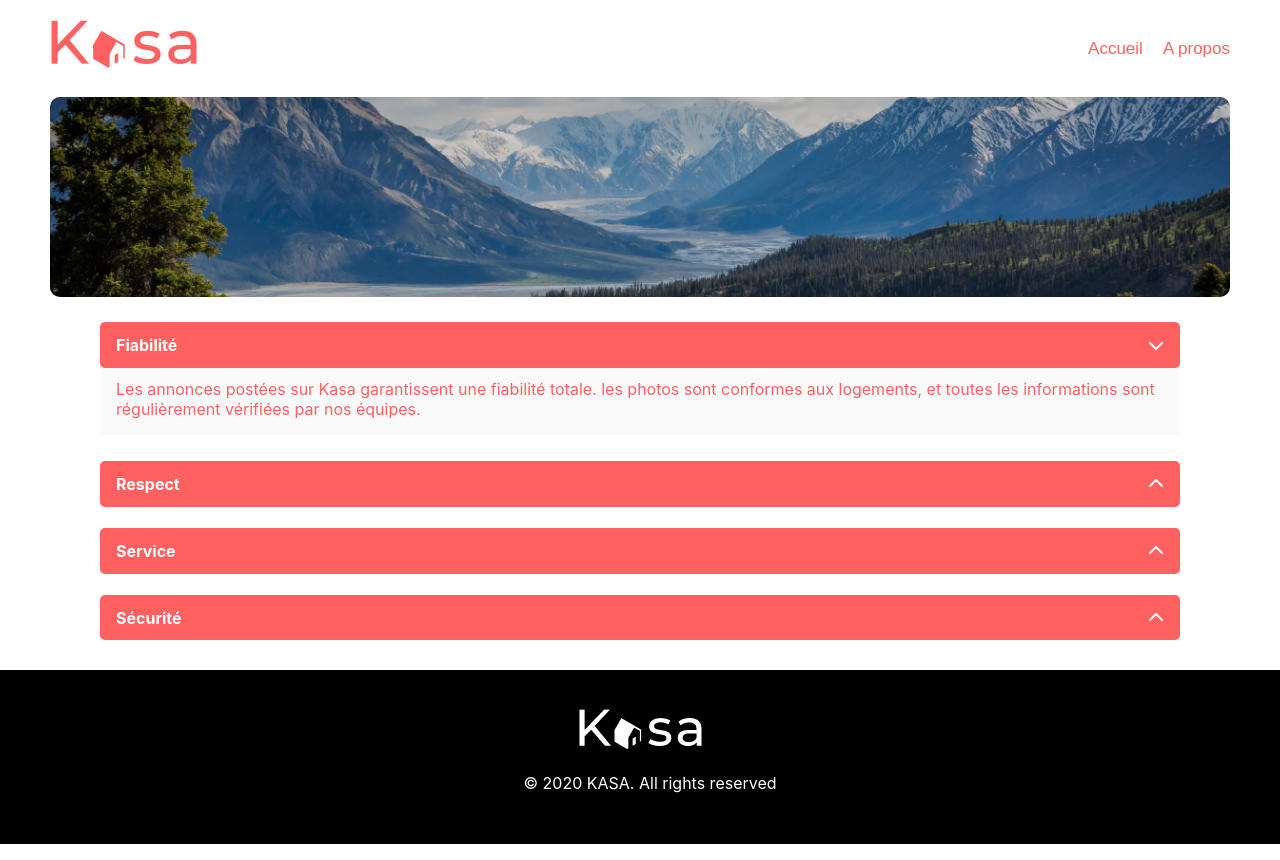
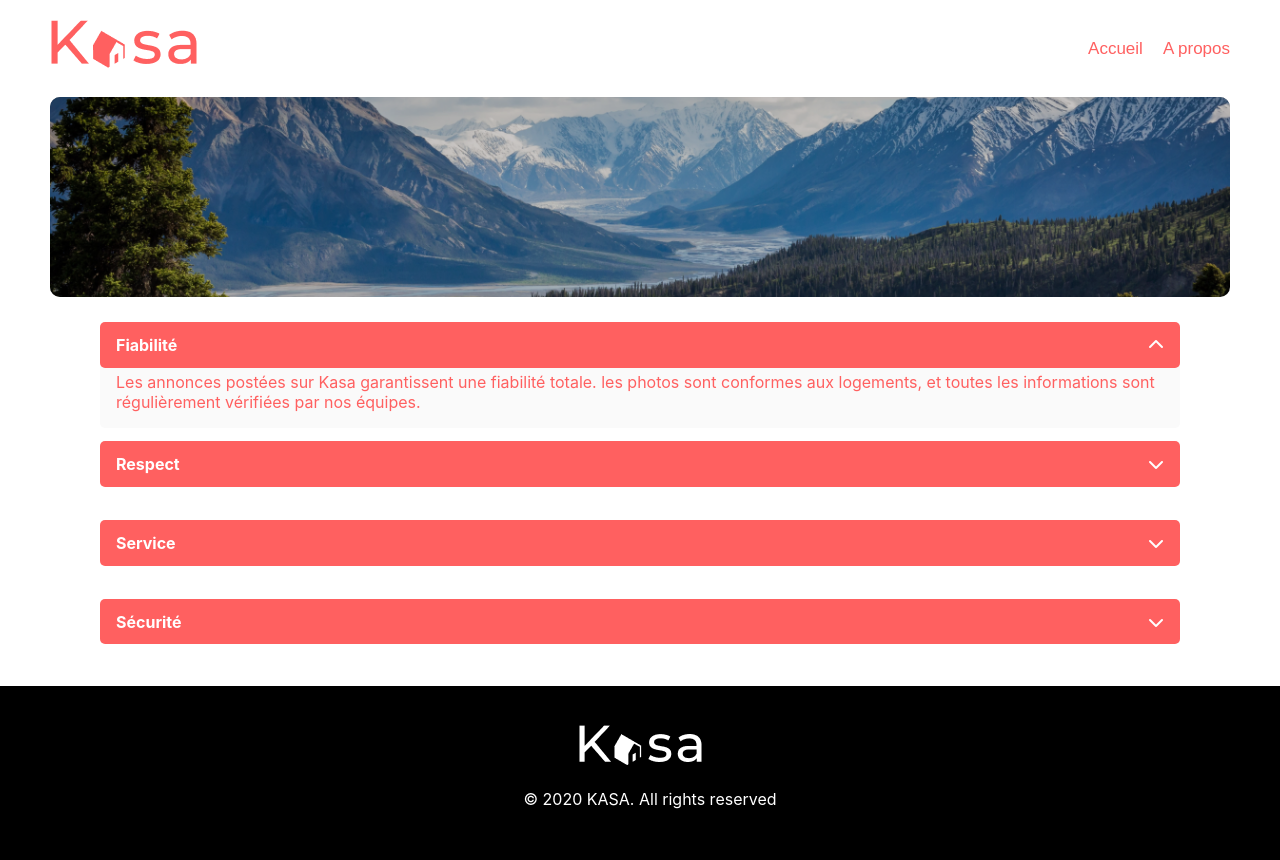
Before and after one commit to webmadao/projet-kasa, a React (Create React App) app: page /about in a window 1280 px wide. Both pictures are taken after a click on the icon 1156 px from the left and 345 px from the top of the page. Built offline with nearby package versions, Linux system fonts and the light colour scheme.

Commit message:
transition <p> et <ul>

```diff
--- a/src/components/ApartDetails/ApartDetails.jsx
+++ b/src/components/ApartDetails/ApartDetails.jsx
@@ -17,11 +17,11 @@ function ApartDetails(props) {
         <span>Description</span>
         <i className={`fa-solid ${isVisible ? 'fa-chevron-up' : 'fa-chevron-down'}`}></i>
       </h4>
-      {isVisible && (
-        <p>
+
+        <p className={isVisible ? 'visible' : ''}>
           {state.description}
         </p>
-      )}
+
     </div>
   );
 }
--- a/src/components/ApartDetails/ApartDetails.scss
+++ b/src/components/ApartDetails/ApartDetails.scss
@@ -32,6 +32,14 @@
         position: relative;
         top: -0.3rem;
         z-index: -1;
+        opacity: 0;
+        max-height: 0px;
+        overflow: hidden;
+        transition: opacity 1s ease, max-height 2s ease;
+      }
+      .visible {
+        opacity: 1;
+        max-height: 120px;
       }
     }
   }
--- a/src/components/ApartEquipements/ApartEquipements.jsx
+++ b/src/components/ApartEquipements/ApartEquipements.jsx
@@ -15,15 +15,15 @@ function ApartEquipements(props) {
     <div className='apartment__equipement'>
       <h4 onClick={toggleVisibility}>
         <span>Equipements</span>
-        <span><i className={`fa-solid ${isVisible ? 'fa-chevron-up' : 'fa-chevron-down'}`}></i></span>
+        <span><i className={`fa ${isVisible ? 'fa-chevron-up rotate' : 'fa-chevron-down'}`}></i></span>
       </h4>
-      {isVisible && (
-        <ul>
+
+        <ul className={isVisible ? 'visible' : ''}>
           {state.tags.map((equipment, index) => (
             <li key={index}>{equipment}</li>
           ))}
         </ul>
-      )}
+
     </div>
   );
 }
--- a/src/components/ApartEquipements/ApartEquipements.scss
+++ b/src/components/ApartEquipements/ApartEquipements.scss
@@ -1,14 +1,13 @@
 @import './sass/variables';
+
 .apartment-details {
   display: flex;
   flex-wrap: wrap;
   gap: 20px;
 
-
   .apartment__description,
   .apartment__equipement {
     flex: 0 0 calc(50% - 20px);
-
 
     h4 {
       background-color: $primary-color;
@@ -32,6 +31,24 @@
       position: relative;
       top: -0.3rem;
       z-index: -1;
+      opacity: 0;
+      max-height: 0px;
+      overflow: hidden;
+      transition: opacity 1s ease, max-height 2s ease;
+    }
+
+    .visible {
+      opacity: 1;
+      max-height: 120px;
     }
   }
 }
+
+.fa-chevron-up,
+.fa-chevron-down {
+  transition: transform 2s ease; // Remplacez la valeur par la durée souhaitée (en secondes) pour l'animation
+}
+
+.fa-chevron-up.rotate {
+  transform: rotate(180deg); // Applique une rotation de 180 degrés lorsque la classe rotate est ajoutée
+}
--- a/src/pages/About/About.jsx
+++ b/src/pages/About/About.jsx
@@ -10,6 +10,8 @@ function About() {
   const [respectOpen, setRespectOpen] = useState(false);
   const [serviceOpen, setServiceOpen] = useState(false);
   const [securiteOpen, setSecuriteOpen] = useState(false);
+
+
 
   // Fonction pour inverser l'état d'ouverture/fermeture du paragraphe
   const toggleSection = (section) => {
@@ -44,12 +46,12 @@ function About() {
             ></i>
 
           </h4>
-          {fiabiliteOpen && (
-            <p>
+
+          <p className={fiabiliteOpen ? 'visible' : ''}>
               Les annonces postées sur Kasa garantissent une fiabilité totale. les photos sont conformes aux logements,
               et toutes les informations sont régulièrement vérifiées par nos équipes.
             </p>
-          )}
+
         </div>
 
         <div className='about-respect'>
@@ -60,12 +62,12 @@ function About() {
               onClick={() => toggleSection('respect')}
             ></i>
           </h4>
-          {respectOpen && (
-            <p>
+
+            <p className={respectOpen ? 'visible' : ''}>
               La bienveillance fait partie des valeurs fondatrices de Kasa. Tout comportement discriminatoire ou de
               perturbation du voisinage entrainera une exclusion de notre plateforme.
             </p>
-          )}
+
         </div>
 
         <div className='about-service'>
@@ -76,13 +78,13 @@ function About() {
               onClick={() => toggleSection('service')}
             ></i>
           </h4>
-          {serviceOpen && (
-            <p>
+
+            <p className={serviceOpen ? 'visible' : ''}>
               La bienveillance fait partie des valeurs fondatrices de Kasa. Tout comportement discriminatoire ou de
               perturbation du voisinage entrainera une exclusion de notre plateforme.
             </p>
 
-          )}
+
         </div>
 
         <div className='about-securite'>
@@ -93,14 +95,14 @@ function About() {
               onClick={() => toggleSection('securite')}
             ></i>
           </h4>
-          {securiteOpen && (
-            <p>
+
+            <p className={securiteOpen ? 'visible' : ''}>
               La sécurité est la priorité de Kasa. Aussi bien pour nos hôtes que pour les voyageurs, chaque logement
               correspond aux critères de sécurité établis par nos services. En laissant une note aussi bien à l'hôte
               qu'au locataire, cela permet à nos équipes de vérifier que les standards sont bien respectés. Nous
               organisons également des ateliers sur la sécurité domestique pour nos hôtes.
             </p>
-          )}
+
         </div>
       </div>
     </>
--- a/src/pages/About/About.scss
+++ b/src/pages/About/About.scss
@@ -2,6 +2,9 @@
 .about__page {
     margin: auto;
     position: relative;
+    display: flex;
+    flex-direction: column;
+    gap: -15px;
     padding-inline: 2rem;
     color: $primary-color;
     margin-inline:20px ;
@@ -27,12 +30,54 @@
         background-color: $background-color;
         padding: 1rem;
         border-radius: 5px;
-        margin-block: 0;
+
+        margin-block: -10px;
         position: relative;
-        top: -0.3rem;
         z-index: -1;
+        top: -0.1rem;
+        opacity: 0;
+        max-height: 0px;
+        overflow: hidden;
+        transition: opacity 2s ease, max-height 2s ease; // Augmentez les durées de transition selon vos préférences
+      }
+
+      .visible {
         opacity: 1;
-        transition: opacity 0.7s;
+        max-height: 120px;
+         // Définissez une valeur supérieure à 0 pour que l'élément soit visible
       }
 
     }
+    .fa-chevron-up,
+    .fa-chevron-down {
+    transform: rotate(180deg);
+    transition: transform 1s ease; // Applique une rotation de 180 degrés lorsque la classe rotate est ajoutée
+    }
+
+    /*
+      .chevron-rotate {
+        transform: rotate(180deg); // Applique une rotation de 180 degrés lorsque la classe est présente
+      }
+
+      i{
+        transition: transform 1s ease;
+      }
+
+  }
+
+  .about-service {
+    // ... autres styles
+
+    p {
+      opacity: 0; // Par défaut, le paragraphe est invisible
+      max-height: 0; // Assurez-vous que le contenu est caché
+      overflow: hidden; // Masque tout contenu excédant la hauteur maximale
+
+      &.visible {
+        overflow: visible;
+        opacity: 1; // Lorsque la classe visible est ajoutée, le paragraphe devient visible
+        max-height: 20px; // Par exemple, ajustez la hauteur maximale selon vos besoins
+        transition: opacity 1s ease, max-height 1s ease; // Appliquez la transition à l'opacité et à la hauteur maximale
+      }
+    }
+  }*/
```
Lines whose indentation alone changed are shown as unchanged.
